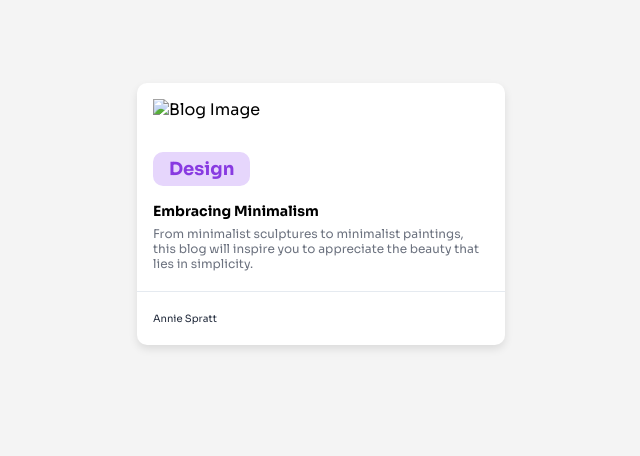
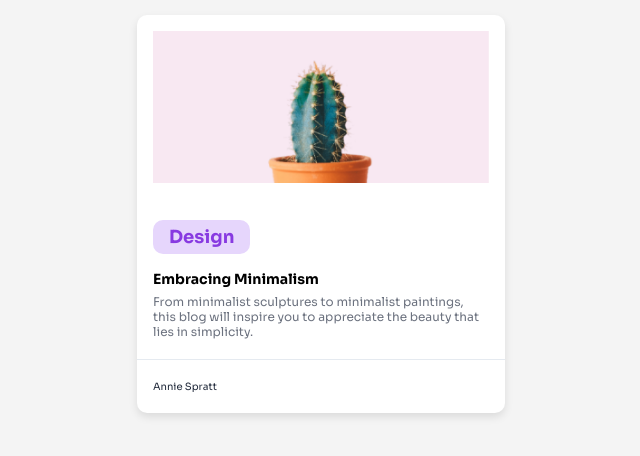
Before and after one commit to Sunrizd/MinimalBlogCard, a plain HTML site: page index.html in a window 1280 px wide. Shown: the part 186-642 px from the top of the page, without its empty margins (319-959 px from the left). Drawn offline with Linux system fonts and the light colour scheme; the site is published under a folder, as on GitHub Pages, so addresses that start at the root find nothing.

Commit message:
Fixed image

```diff
--- a/index.html
+++ b/index.html
@@ -11,7 +11,7 @@
 <body>
 
 <div class="img-container">
-    <img src="/img/cactus_img.jpg" alt="Blog Image" width="368px" height="152px" class="blog-image">
+    <img src="./img/cactus_img.jpg" alt="Blog Image" width="368px" height="152px" class="blog-image">
     <div class="blog-content">
         <h2 class="blog-title">Design</h2>
         <p class="blog-description">Embracing Minimalism</h2></p>
```
